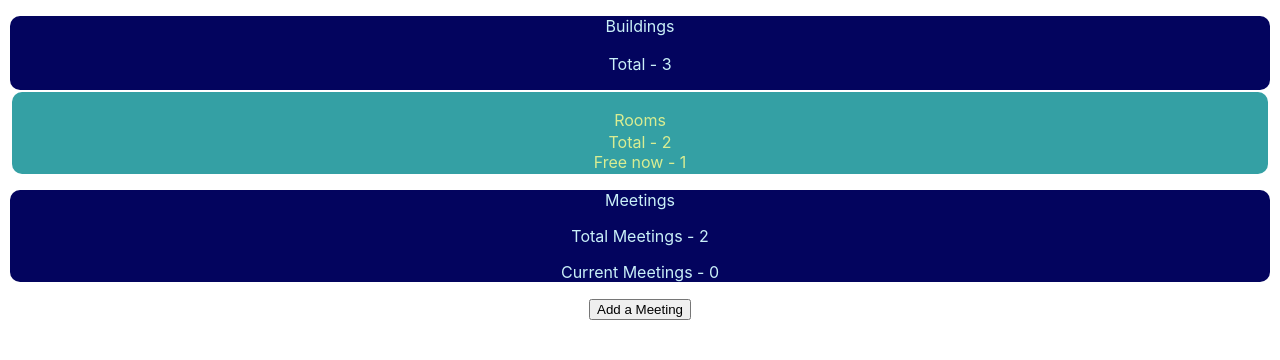
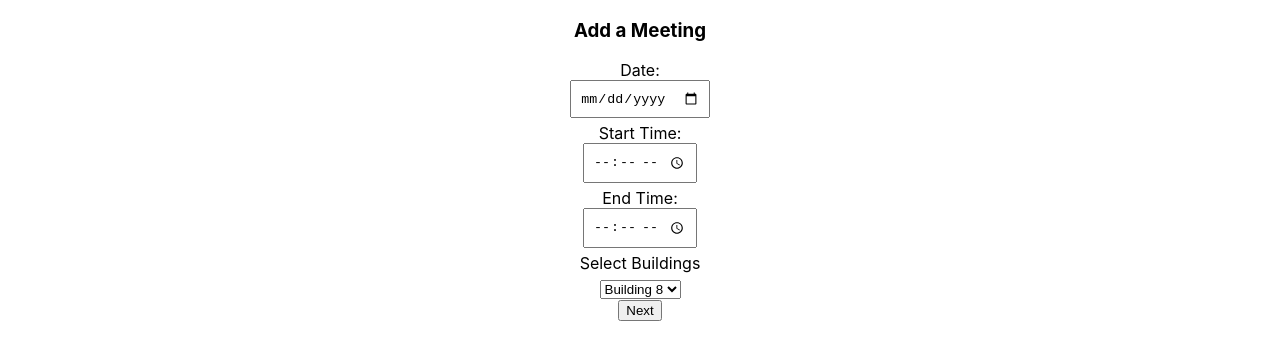
Before and after one commit to officialbidisha/MeetingScheduler, a React (Create React App) app: page /addmeetings in a window 1280 px wide. Shown: the top 360 px of the page. Built offline with nearby package versions, Linux system fonts and the light colour scheme.

Commit message:
Added routing

```diff
--- a/src/App.js
+++ b/src/App.js
@@ -11,11 +11,10 @@ function App() {
     <div className="App">
       <BrowserRouter>
         <Routes>
-          <Route path="/" element={<InfoOfMeetings />}>
-            <Route path="meetings" element={<InfoOfMeetings />} />
-            <Route path="addmeetings" element={<AddMeeting />} />
-            <Route path="freerooms" element={<FreeRooms />} />
-          </Route>
+          <Route path="/" element={<InfoOfMeetings />} />
+          <Route path="meetings" element={<InfoOfMeetings />} />
+          <Route path="addmeetings" element={<AddMeeting />} />
+          <Route path="freerooms" element={<FreeRooms />} />
         </Routes>
       </BrowserRouter>
     </div>
--- a/src/pages/AddMeeting.js
+++ b/src/pages/AddMeeting.js
@@ -97,6 +97,7 @@ const AddMeeting = () => {
           </select>
         </div>
       </form>
+      <button className="next-btn">Next</button>
     </>
   );
 };
--- a/src/pages/InfoOfMeetings.js
+++ b/src/pages/InfoOfMeetings.js
@@ -5,6 +5,7 @@ import roomData from "../meetingRooms.json";
 import Rooms from "../containers/Rooms";
 import Meetings from "../containers/Meetings";
 import { getCurrentDate, getCurrentTime, findGreaterTime } from "../utils";
+import { useNavigate } from "react-router-dom";
 
 const InfoOfMeetings = () => {
   const [totalBuildings, setTotalBuildings] = useState(0);
@@ -12,6 +13,13 @@ const InfoOfMeetings = () => {
   const [meetings, setMeetings] = useState(0);
   const [currentMeetings, setCurrentMeetings] = useState(null);
   const [buildings, setBuildings] = useState([]);
+  const navigate = useNavigate();
+
+
+  const redirectToMeetingPage = () => {
+    navigate('/addmeetings');
+  }
+
   useEffect(() => {
     let meetingList = [];
     let buildingNames = [];
@@ -38,7 +46,6 @@ const InfoOfMeetings = () => {
   }, [roomData, buildingData]);
 
   const getMeetings = (currentDate, currentTime, meetings) => {
-    debugger;
     let totalNumberOfMeetingsToday = 0;
     let currentMeetings = 0;
     /**
@@ -72,7 +79,7 @@ const InfoOfMeetings = () => {
         total_meetings={meetings}
         current_meetings_at_the_moment={currentMeetings}
       ></Meetings>
-      <button>Add a Meeting</button>
+      <button onClick={redirectToMeetingPage}>Add a Meeting</button>
     </Fragment>
   );
 };
```
